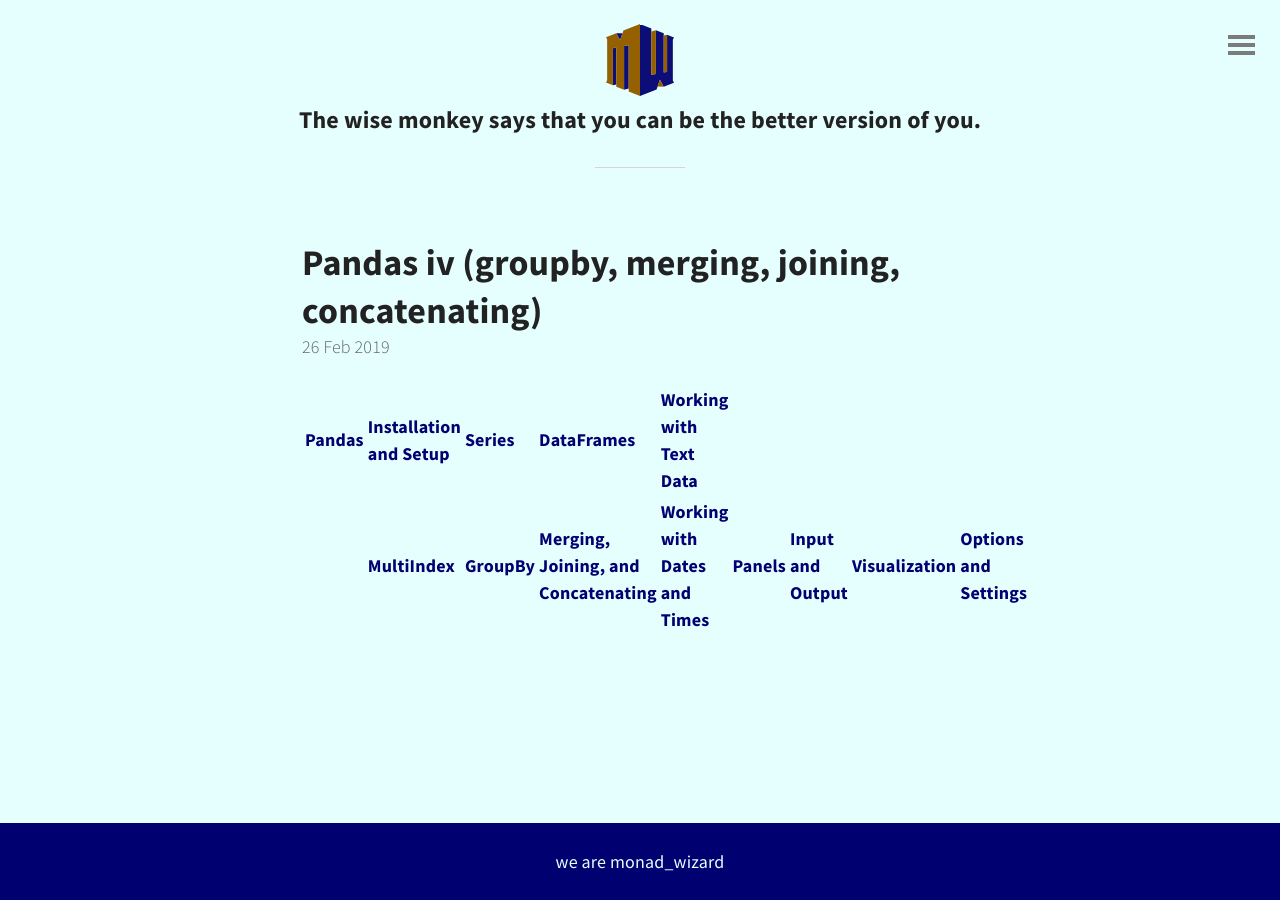
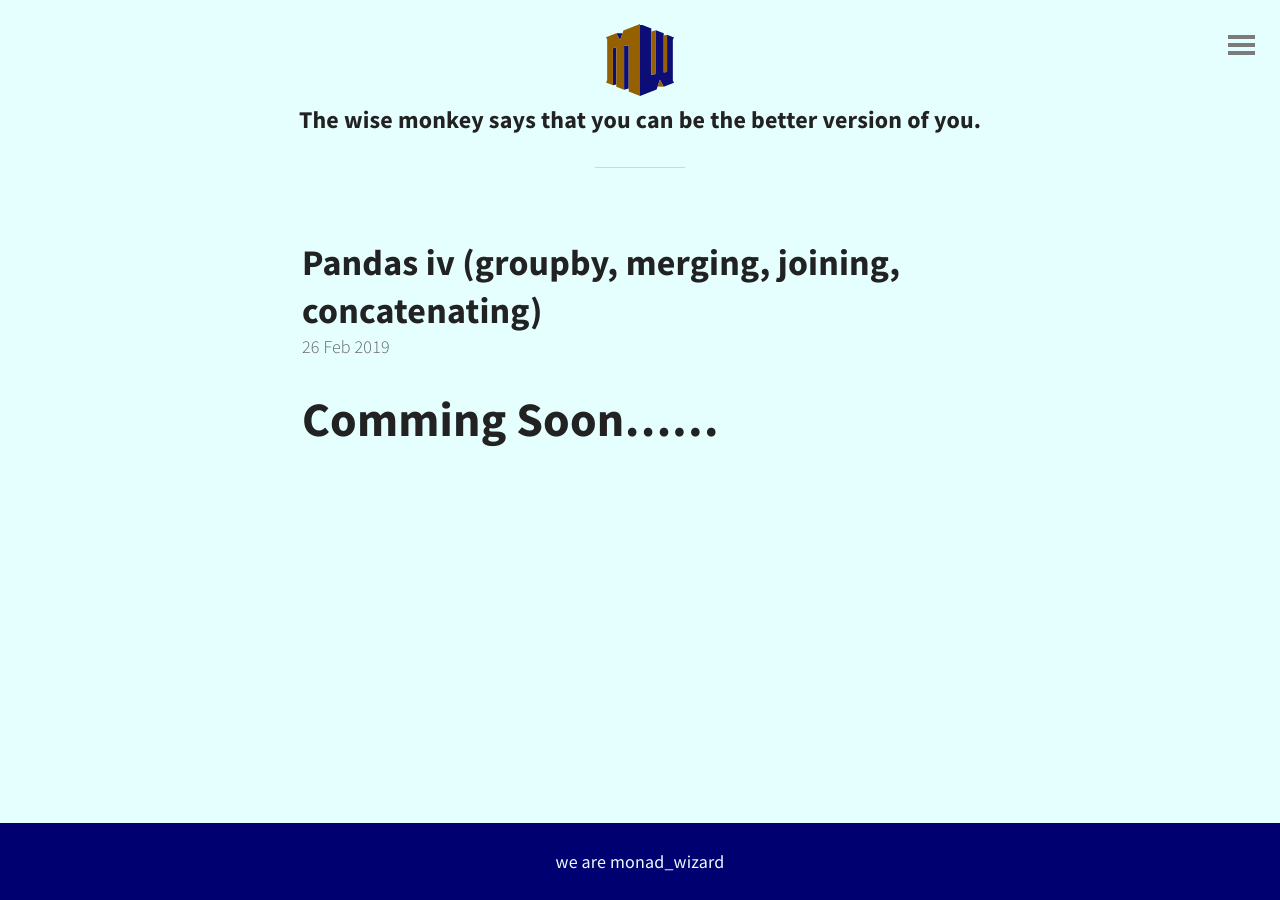
Before and after one commit to MonadWizard/pyblog, a Jekyll site: the page built from _posts/2019-02-26-Pandas IV (groupBy, Merging, Joining, Concatenating).md, in a window 1280 px wide. Built offline with Jekyll 4.4.1, drawn with Linux system fonts in a browser that asks for light colours; comment, search, counter and statistics services are not loaded.

Commit message:
Update 2019-02-26-Pandas IV (groupBy, Merging, Joining, Concatenating).md

```diff
--- a/_posts/2019-02-26-Pandas IV (groupBy, Merging, Joining, Concatenating).md
+++ b/_posts/2019-02-26-Pandas IV (groupBy, Merging, Joining, Concatenating).md
@@ -1,2 +1 @@
-[Pandas](#Pandas)  | [Installation and Setup](#Installation) | [Series](#Series)| [DataFrames](https://py.monadwizard.live/)  | [Working with Text Data](#Text_Data)
-| [MultiIndex](#MultiIndex) | [GroupBy](#GroupBy) | [Merging, Joining, and Concatenating](#Merging_Joining_and_Concatenating) | [Working with Dates and Times](#Dates_and_Times) | [Panels](#Panels) | [Input and Output](#Input_and_Output) | [Visualization](#Visualization) | [Options and Settings](#Options_and_Settings)
+# Comming Soon......
```
